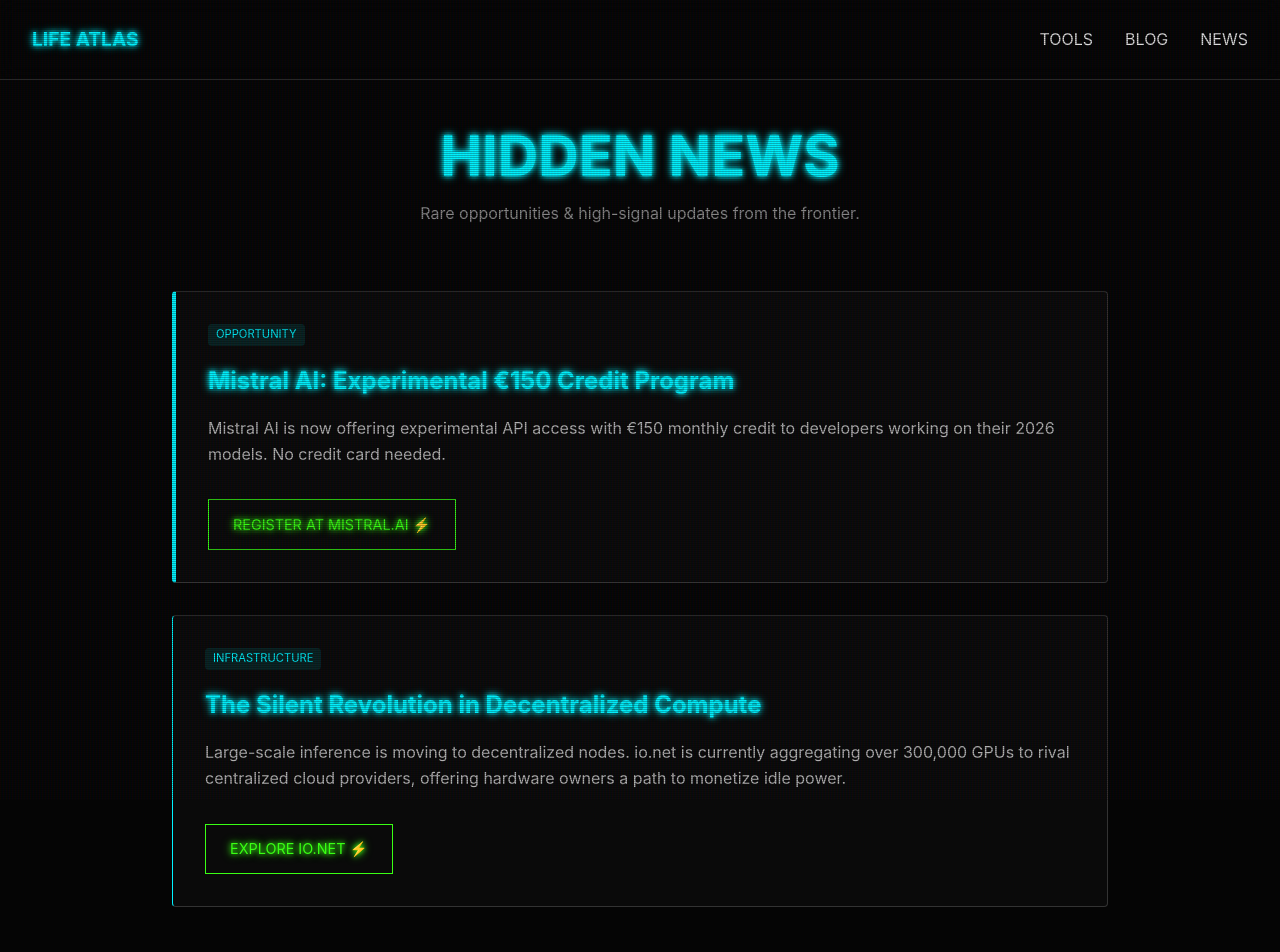
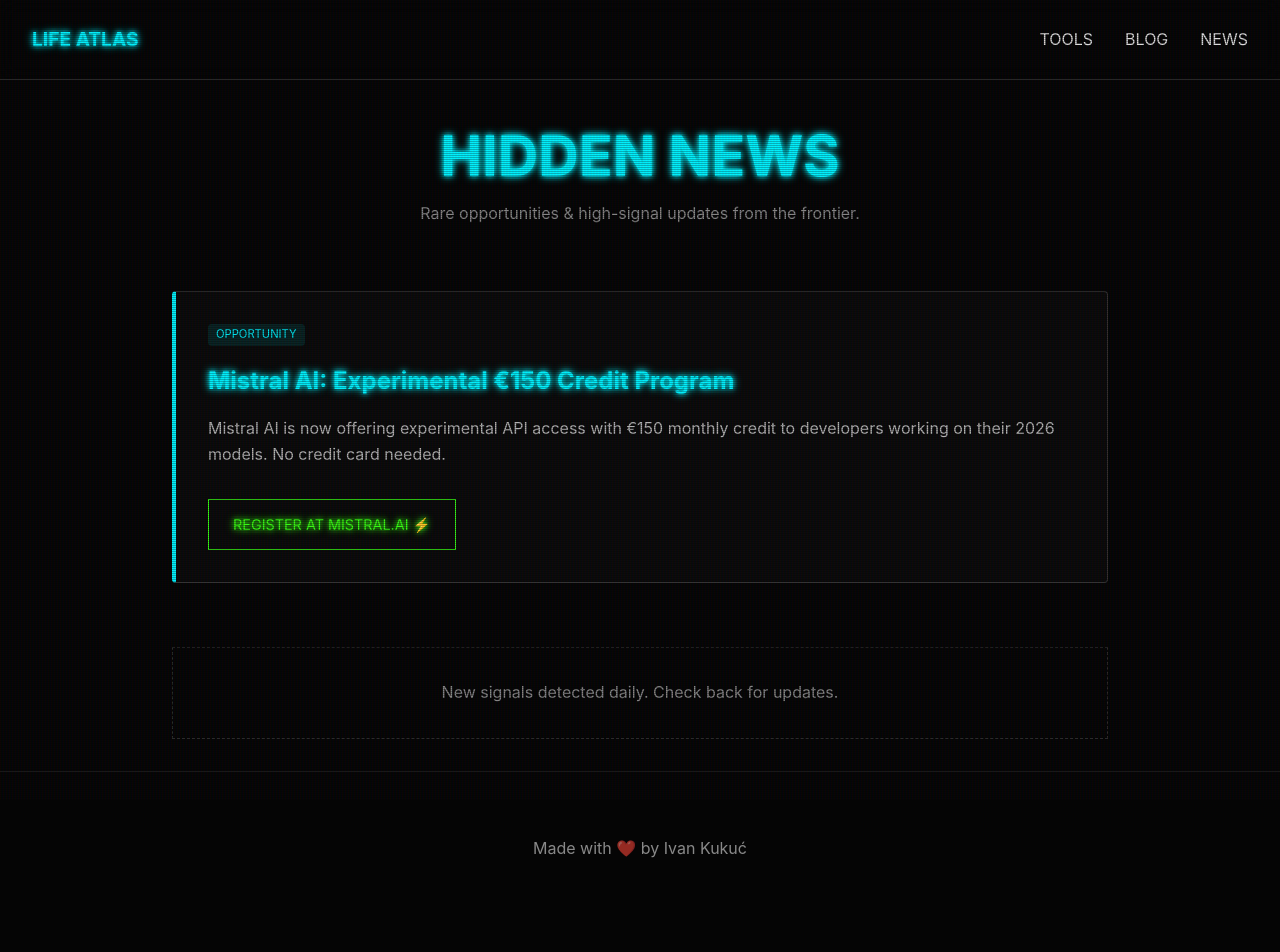
Before and after one commit to kukicivan/life-atlas, a Next.js app: page /news in a window 1280 px wide. Shown: the top 952 px of the page. After the commit the page ends 925 px from the top, so only its background shows below. Built offline with nearby package versions, Linux system fonts and the light colour scheme.

Commit message:
Remove decentralized compute news item as requested

```diff
--- a/app/news/page.tsx
+++ b/app/news/page.tsx
@@ -8,14 +8,7 @@
       category: "OPPORTUNITY",
       urgent: true
     },
-    {
-      title: "The Silent Revolution in Decentralized Compute",
-      description: "Large-scale inference is moving to decentralized nodes. io.net is currently aggregating over 300,000 GPUs to rival centralized cloud providers, offering hardware owners a path to monetize idle power.",
-      cta: "EXPLORE IO.NET",
-      link: "https://io.net",
-      category: "INFRASTRUCTURE",
-      urgent: false
-    }
+
   ];
 
   return (
```
